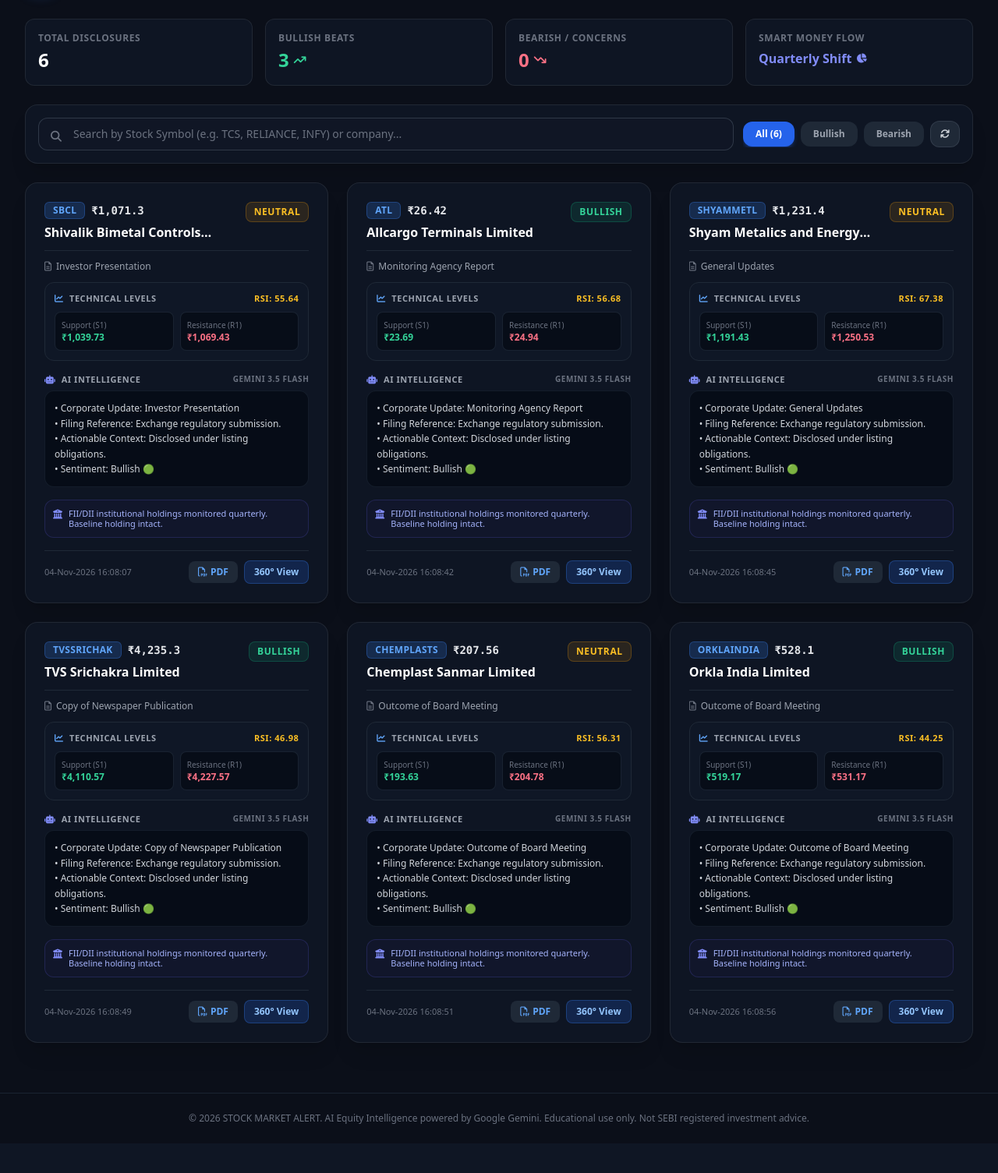
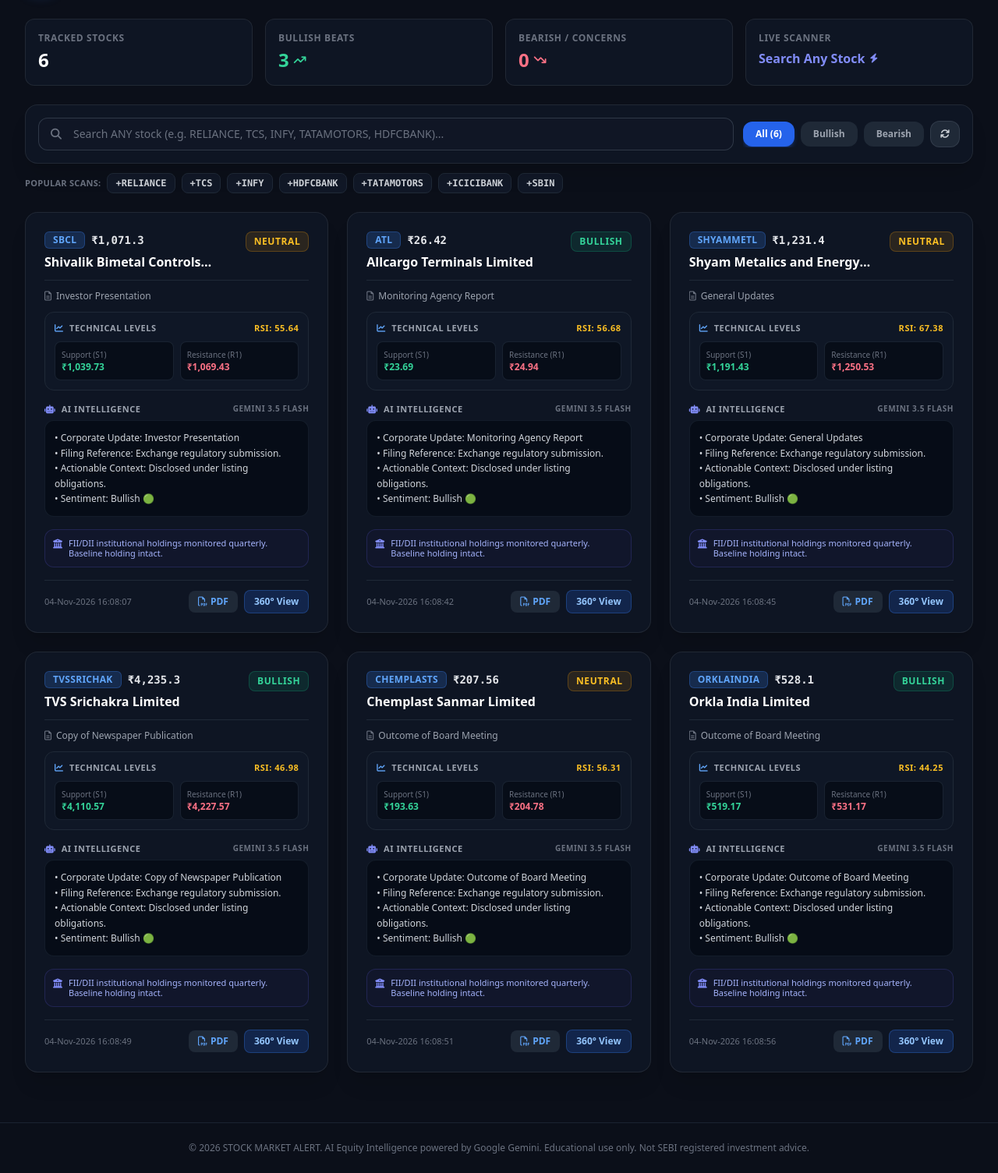
Before and after one commit to bablurawath/stock-analysis-alert, a FastAPI app: page / in a window 1280 px wide. Shown: the part 65-1570 px from the top of the page at 78% size. Before the commit the page ends 1507 px from the top, so only its background shows below. Run offline with FastAPI, Linux system fonts and the light colour scheme; data comes from the database, SQL or seed files in the repository; some libraries are stand-ins or nearby versions.

Commit message:
Add on-demand live stock technical scanner and quick chips for Reliance, TCS, etc.

```diff
--- a/templates/index.html
+++ b/templates/index.html
@@ -71,7 +71,7 @@
                 <section className="max-w-7xl mx-auto px-4 sm:px-6 lg:px-8 pt-6 w-full">
                     <div className="grid grid-cols-2 sm:grid-cols-4 gap-3 sm:gap-4">
                         <div className="glass-panel p-4 rounded-xl">
-                            <div className="text-gray-500 text-xs font-semibold uppercase tracking-wider">Total Disclosures</div>
+                            <div className="text-gray-500 text-xs font-semibold uppercase tracking-wider">Tracked Stocks</div>
                             <div className="text-xl sm:text-2xl font-bold text-white mt-1">{total}</div>
                         </div>
                         <div className="glass-panel p-4 rounded-xl">
@@ -89,10 +89,10 @@
                             </div>
                         </div>
                         <div className="glass-panel p-4 rounded-xl">
-                            <div className="text-gray-500 text-xs font-semibold uppercase tracking-wider">Smart Money Flow</div>
+                            <div className="text-gray-500 text-xs font-semibold uppercase tracking-wider">Live Scanner</div>
                             <div className="text-sm sm:text-base font-bold text-indigo-400 mt-1.5 flex items-center space-x-1.5">
-                                <span>Quarterly Shift</span>
-                                <i className="fa-solid fa-chart-pie text-xs"></i>
+                                <span>Search Any Stock</span>
+                                <i className="fa-solid fa-bolt text-xs"></i>
                             </div>
                         </div>
                     </div>
@@ -275,6 +275,7 @@
         function App() {
             const [items, setItems] = useState([]);
             const [loading, setLoading] = useState(true);
+            const [searchingLive, setSearchingLive] = useState(false);
             const [searchTerm, setSearchTerm] = useState('');
             const [activeFilter, setActiveFilter] = useState('ALL');
             const [selectedItem, setSelectedItem] = useState(null);
@@ -294,9 +295,48 @@
 
             useEffect(() => {
                 fetchData();
-                const interval = setInterval(fetchData, 60000); // 60s auto-refresh
+                const interval = setInterval(fetchData, 60000);
                 return () => clearInterval(interval);
             }, []);
+
+            // Quick live technical scan on demand
+            const handleSearchLiveStock = async (query) => {
+                const cleanQuery = (query || searchTerm).trim().toUpperCase();
+                if (!cleanQuery) return;
+
+                setSearchingLive(true);
+                try {
+                    const res = await fetch(`/api/technicals/${encodeURIComponent(cleanQuery)}`);
+                    if (res.ok) {
+                        const tech = await res.json();
+                        const newStockCard = {
+                            id: `live_${cleanQuery}_${Date.now()}`,
+                            symbol: tech.symbol,
+                            company_name: `${cleanQuery} (Live Quote)`,
+                            subject: `Real-time technical price action & pivot analysis`,
+                            details: `Current Market Price: ₹${tech.current_price}. 52W Range: ₹${tech['52w_low']} - ₹${tech['52w_high']}`,
+                            pdf_url: null,
+                            announced_at: 'Live Instant Scan',
+                            ai_summary: `🎯 Technical Outlook:\n• Price Action: Trading at ₹${tech.current_price}\n• 14-Day RSI: ${tech.rsi} (${tech.rsi_badge})\n• Support Levels: S1 ₹${tech.pivots.s1} | S2 ₹${tech.pivots.s2}\n• Resistance Levels: R1 ₹${tech.pivots.r1} | R2 ₹${tech.pivots.r2}\n• Strategy: Watch reaction around S1/R1 pivot boundaries.`,
+                            sentiment: tech.rsi <= 35 ? 'BULLISH' : (tech.rsi >= 70 ? 'BEARISH' : 'NEUTRAL'),
+                            current_price: tech.current_price,
+                            rsi: tech.rsi,
+                            support_1: tech.pivots.s1,
+                            resistance_1: tech.pivots.r1,
+                            smart_money_note: `52-Week Range: ₹${tech['52w_low']} - ₹${tech['52w_high']}`
+                        };
+
+                        setItems(prev => [newStockCard, ...prev.filter(p => p.symbol !== cleanQuery)]);
+                        setSearchTerm(cleanQuery);
+                    } else {
+                        alert(`Could not find live quote for "${cleanQuery}". Please verify the NSE ticker symbol.`);
+                    }
+                } catch (err) {
+                    console.error('Search error:', err);
+                } finally {
+                    setSearchingLive(false);
+                }
+            };
 
             const filteredItems = useMemo(() => {
                 return items.filter(item => {
@@ -317,18 +357,28 @@
                     <Navbar />
                     <StatsBanner items={items} />
 
-                    {/* Filter & Search Bar */}
+                    {/* Filter & Live Search Bar */}
                     <section className="max-w-7xl mx-auto px-4 sm:px-6 lg:px-8 pt-6 pb-6 w-full">
                         <div className="glass-panel rounded-2xl p-4 flex flex-col sm:flex-row items-center gap-3 shadow-xl">
-                            <div className="relative flex-1 w-full">
-                                <i className="fa-solid fa-magnifying-glass absolute left-4 top-3.5 text-gray-500 text-sm"></i>
+                            <div className="relative flex-1 w-full flex items-center">
+                                <i className="fa-solid fa-magnifying-glass absolute left-4 text-gray-500 text-sm"></i>
                                 <input
                                     type="text"
                                     value={searchTerm}
                                     onChange={e => setSearchTerm(e.target.value)}
-                                    placeholder="Search by Stock Symbol (e.g. TCS, RELIANCE, INFY) or company..."
-                                    className="w-full pl-11 pr-4 py-2.5 bg-gray-900/90 border border-gray-700/80 rounded-xl text-sm focus:outline-none focus:border-blue-500 text-white placeholder-gray-500 transition"
+                                    onKeyDown={e => { if (e.key === 'Enter') handleSearchLiveStock(); }}
+                                    placeholder="Search ANY stock (e.g. RELIANCE, TCS, INFY, TATAMOTORS, HDFCBANK)..."
+                                    className="w-full pl-11 pr-24 py-2.5 bg-gray-900/90 border border-gray-700/80 rounded-xl text-sm focus:outline-none focus:border-blue-500 text-white placeholder-gray-500 transition"
                                 />
+                                {searchTerm.trim() && (
+                                    <button
+                                        onClick={() => handleSearchLiveStock()}
+                                        disabled={searchingLive}
+                                        className="absolute right-1.5 px-3 py-1.5 bg-blue-600 hover:bg-blue-500 text-white rounded-lg text-xs font-bold transition flex items-center space-x-1 shadow-md">
+                                        {searchingLive ? <i className="fa-solid fa-circle-notch fa-spin"></i> : <i className="fa-solid fa-bolt"></i>}
+                                        <span>Scan</span>
+                                    </button>
+                                )}
                             </div>
 
                             <div className="flex items-center space-x-2 w-full sm:w-auto overflow-x-auto">
@@ -354,6 +404,19 @@
                                 </button>
                             </div>
                         </div>
+
+                        {/* Quick Stock Chips */}
+                        <div className="mt-3 flex items-center space-x-2 overflow-x-auto text-xs text-gray-400">
+                            <span className="text-[11px] font-bold text-gray-500 uppercase tracking-wide">Popular Scans:</span>
+                            {['RELIANCE', 'TCS', 'INFY', 'HDFCBANK', 'TATAMOTORS', 'ICICIBANK', 'SBIN'].map(sym => (
+                                <button
+                                    key={sym}
+                                    onClick={() => handleSearchLiveStock(sym)}
+                                    className="px-2.5 py-1 rounded-lg bg-gray-900 hover:bg-blue-600/20 text-gray-300 hover:text-blue-300 border border-gray-800 transition font-mono font-semibold">
+                                    +{sym}
+                                </button>
+                            ))}
+                        </div>
                     </section>
 
                     {/* Cards Grid */}
@@ -364,10 +427,16 @@
                                 <p className="text-sm font-medium">Fetching verified exchange disclosures...</p>
                             </div>
                         ) : filteredItems.length === 0 ? (
-                            <div className="glass-panel text-center py-16 rounded-2xl text-gray-500 border border-gray-800">
-                                <i className="fa-regular fa-folder-open text-4xl mb-3"></i>
-                                <p className="text-base font-semibold text-gray-400">No announcements match your search.</p>
-                                <p className="text-xs text-gray-600 mt-1">Try searching a different stock ticker or clearing the filter.</p>
+                            <div className="glass-panel text-center py-16 rounded-2xl text-gray-500 border border-gray-800 max-w-lg mx-auto">
+                                <i className="fa-solid fa-magnifying-glass-chart text-4xl mb-3 text-blue-500"></i>
+                                <p className="text-base font-semibold text-gray-300">"{searchTerm}" is not in recent filings.</p>
+                                <p className="text-xs text-gray-500 mt-1 mb-4">Click below to fetch instant live price, RSI, Support & Resistance for {searchTerm.toUpperCase()}:</p>
+                                <button
+                                    onClick={() => handleSearchLiveStock()}
+                                    disabled={searchingLive}
+                                    className="px-4 py-2 bg-blue-600 hover:bg-blue-500 text-white rounded-xl text-xs font-bold transition shadow-lg shadow-blue-500/20">
+                                    {searchingLive ? 'Scanning Market...' : `Scan ${searchTerm.toUpperCase()} Live Now`}
+                                </button>
                             </div>
                         ) : (
                             <div className="grid grid-cols-1 md:grid-cols-2 lg:grid-cols-3 gap-6">
```
